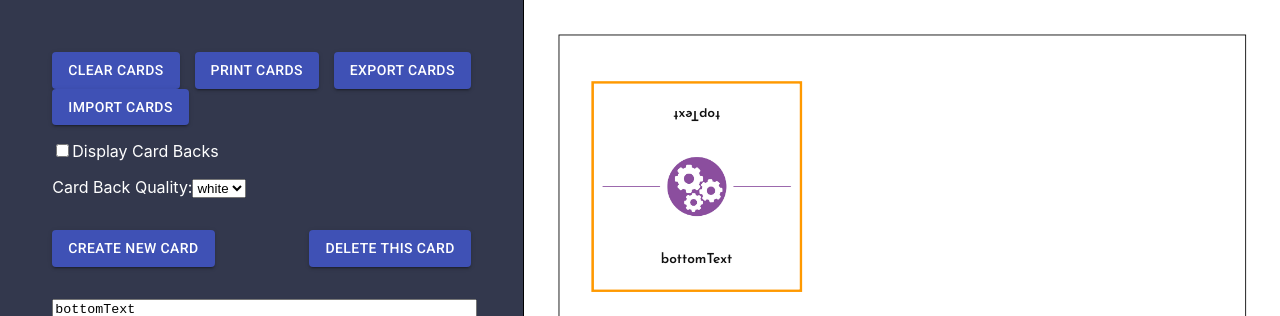
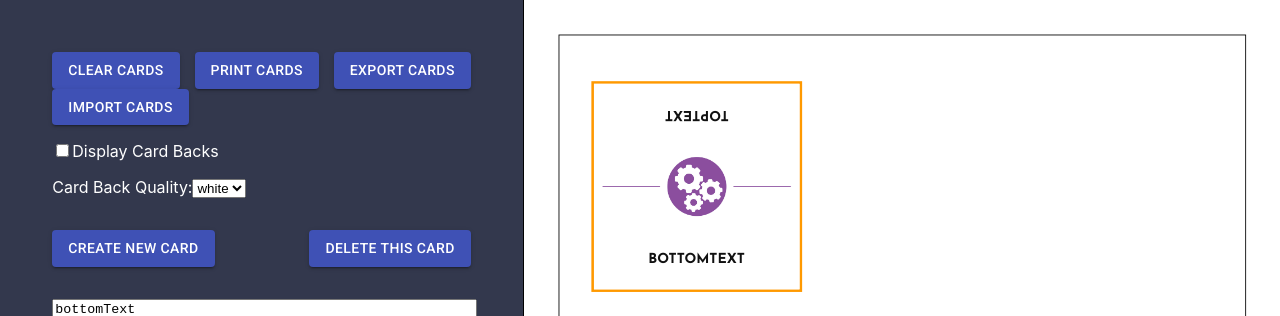
Before and after one commit to pawelngei/story-engine-card-creator, a React (Create React App) app: page / in a window 1280 px wide. Shown: the top 316 px of the page. Built offline with nearby package versions, Linux system fonts and the light colour scheme.

Commit message:
fix fonts

```diff
--- a/public/index.html
+++ b/public/index.html
@@ -24,7 +24,7 @@
       work correctly both with client-side routing and a non-root public URL.
       Learn how to configure a non-root public URL by running `npm run build`.
     -->
-    <link href="https://fonts.googleapis.com/css2?family=Josefin+Sans:wght@400;600&display=swap" rel="stylesheet">
+    <link href="https://fonts.googleapis.com/css2?family=Josefin+Sans:wght@700&display=swap" rel="stylesheet">
     <link rel="stylesheet" href="https://fonts.googleapis.com/css?family=Roboto:300,400,500,700&display=swap" />
     <title>Story Engine Deckbuilding App</title>
   </head>
--- a/src/App.tsx
+++ b/src/App.tsx
@@ -113,6 +113,7 @@
     const file = e.target?.files?.[0]
     file?.text().then(text => {
       try {
+        console.log(importCSV(text))
         setAndSaveCards(importCSV(text))
       } catch (e) {
         alert(`Wrong file imported - ${e}`)
--- a/src/Card/Card.tsx
+++ b/src/Card/Card.tsx
@@ -81,13 +81,16 @@
 `
 
 const PaddedSideText = styled.div`
+  -webkit-print-color-adjust: exact;
   width: 100%;
   padding: 0 12.5%;
   font-family: 'Josefin Sans', sans-serif;
-  font-weight: 600;
+  text-transform: uppercase;
+  font-weight: 700;
 `
 
 const StyledBackImage = styled.img`
+  -webkit-print-color-adjust: exact;
   position: absolute;
   width: 100%;
   height: 100%;
```
